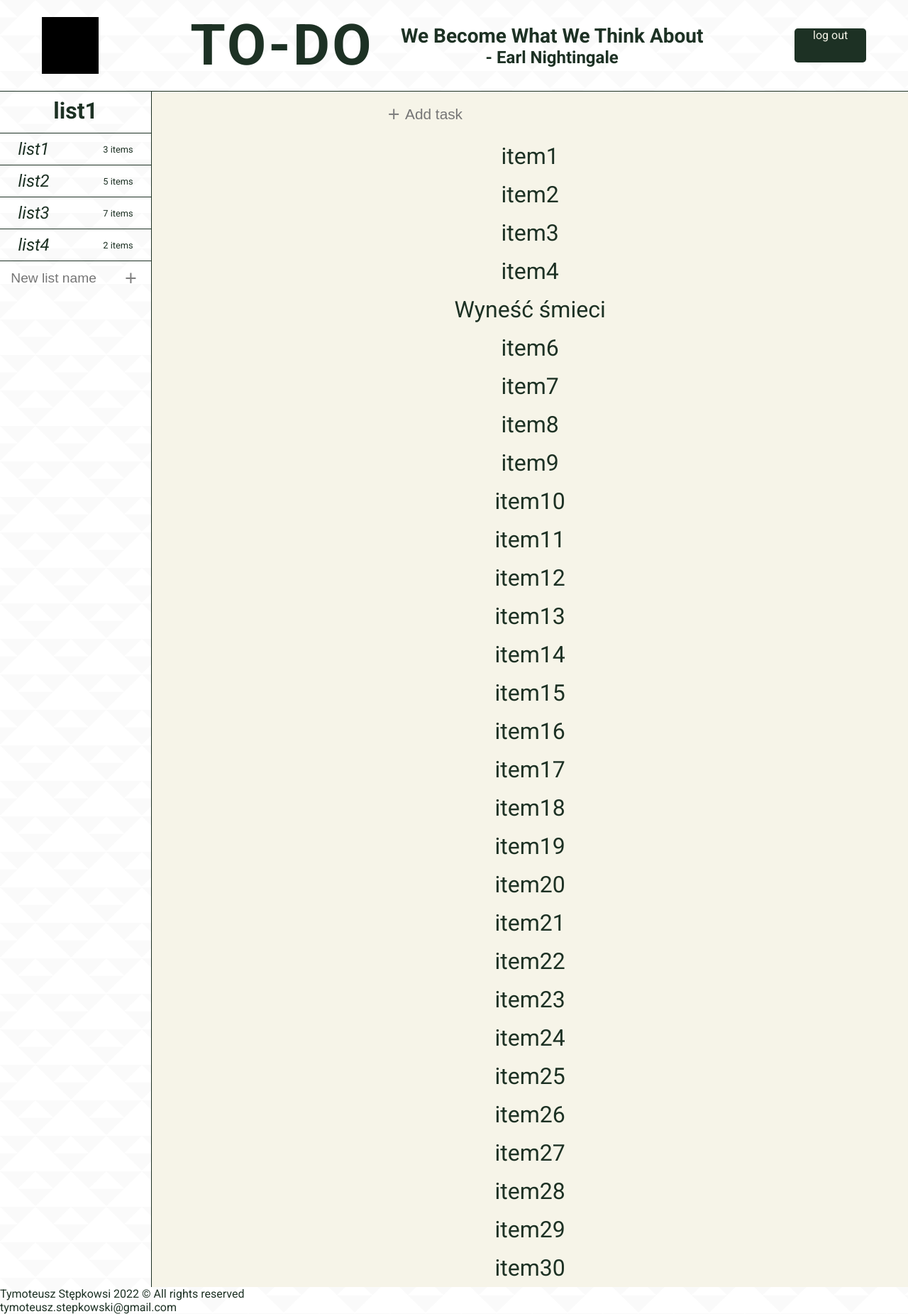
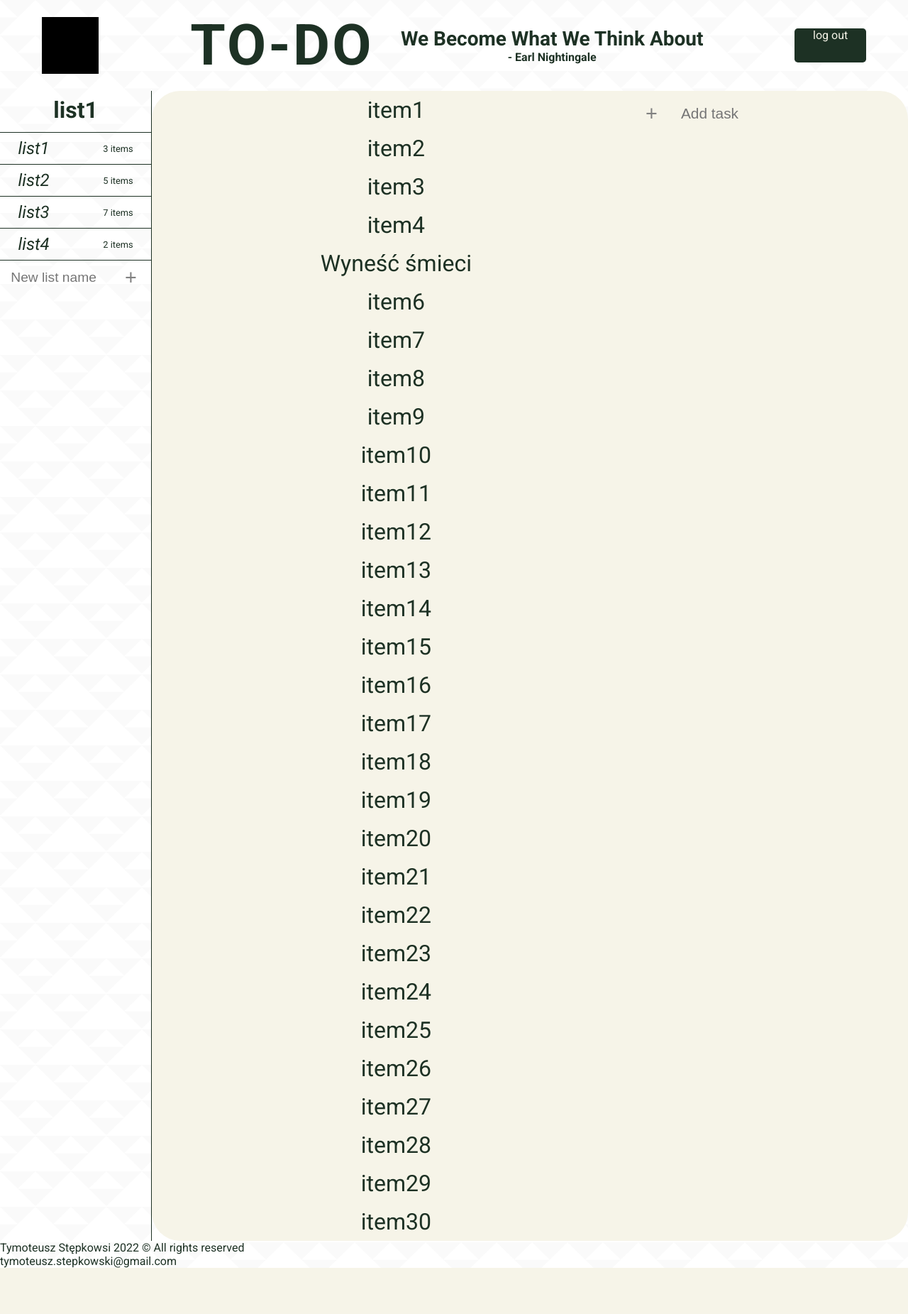
Before and after one commit to tymowskyy/php-to-do, a PHP site: page / in a window 1280 px wide. Shown: the whole page at 71% size. After the commit the page ends 1786 px from the top, so only its background shows below. Run offline with PHP 8.4, Linux system fonts and the light colour scheme.

Commit message:
styling main area

```diff
--- a/index.php
+++ b/index.php
@@ -59,12 +59,14 @@
             </div>
         </div>
         <main id="main">
+            <div id="add-item-outer">
                 <form action="addItem.php" method="POST">
                     <div id="add-item">
                         <input type="submit" value="+" class="no-bg">
                         <input type="text" placeholder="Add task" class="no-bg">
                     </div>
                 </form>
+            </div>
             <ul id="items">
                 <li>item1</li>
                 <li>item2</li>
--- a/style.css
+++ b/style.css
@@ -169,12 +169,10 @@ h3 {
 .no-bg {
     background-color: transparent;
     border: none;
-    box-shadow: none;
-    -webkit-box-shadow: none;
-    -moz-box-shadow: none;
     background: transparent;
-    box-sizing: border-box;
     fill: none;
+    display: block;
+    box-sizing: content-box;
 }
 
 input[type=submit].no-bg {
@@ -215,8 +213,10 @@ input[type=submit].no-bg:hover {
 
 
 #main {
+    width: 100%;
+    display: flex;
+    flex-direction: column;
     background-color: #f6f4e8;
-    width: 100%;
 }
 
 #items {
@@ -228,6 +228,7 @@ input[type=submit].no-bg:hover {
     align-items: center;
     width: 100%;
     box-sizing: border-box;
+    display: block;
 }
 
 #items li {
@@ -242,12 +243,19 @@ input[type=submit].no-bg:hover {
 
 @media only screen and (min-width : 992px) {
 
-    main {
+    #main {
         box-sizing: border-box;
+        flex-direction: row-reverse;
+        justify-content: space-between;
+        border-radius: 5vh;
     }
 
     #main-header {
         margin: 3vh 4vw 3vh 4vw;
+    }
+
+    .closed-menu {
+        pointer-events: all;
     }
 
     .closed-menu #hiding-menu {
@@ -258,7 +266,6 @@ input[type=submit].no-bg:hover {
         width: 20vw;
         border-right: 1px solid #1d3124;
     }
-
 
     #mask {
         position: relative;
@@ -292,6 +299,12 @@ input[type=submit].no-bg:hover {
         font-size: 2.4vh;
         width: 70%;
     }
+
+    input[type=text].no-bg {
+        margin-left: 2vw;
+        width: 20vw;
+    }
+
     input[type=text].no-bg:focus {
         padding-top: 1px;
     }
@@ -300,16 +313,27 @@ input[type=submit].no-bg:hover {
         margin-right: 1vw;
     }
 
+    #add-item-outer {
+        width: 30vw;
+        padding-right: 5vw;
+        padding-top: 2vh;
+    }
+
+    #add-item {
+        width: 100%;
+        margin: 0;
+    }
+
     #container {
         justify-content: center;
         flex-direction: row;
-        border-top: 1px solid #1d3124;
         box-sizing: border-box;
         width: 100%;
     }
 
     #items {
         font-size: 4vh;
+        width: 100%;
     }
 
     #title {
@@ -339,7 +363,7 @@ input[type=submit].no-bg:hover {
     }
     #author {
         display: block;
-        font-size: 3vmin;
+        font-size: 2vmin;
     }
 
 }
```
Lines whose indentation alone changed are shown as unchanged.
